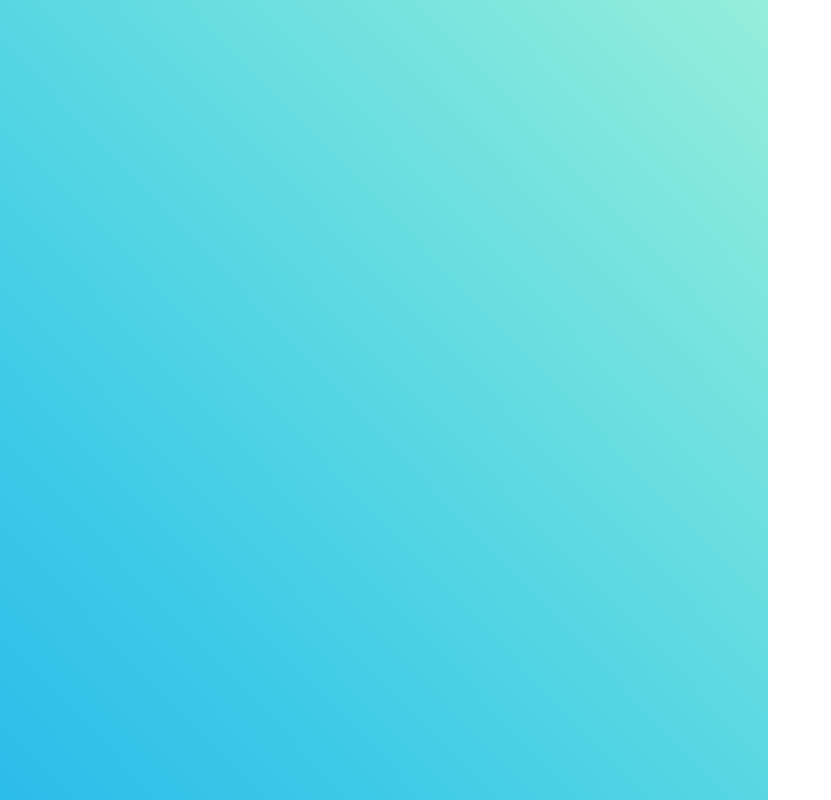
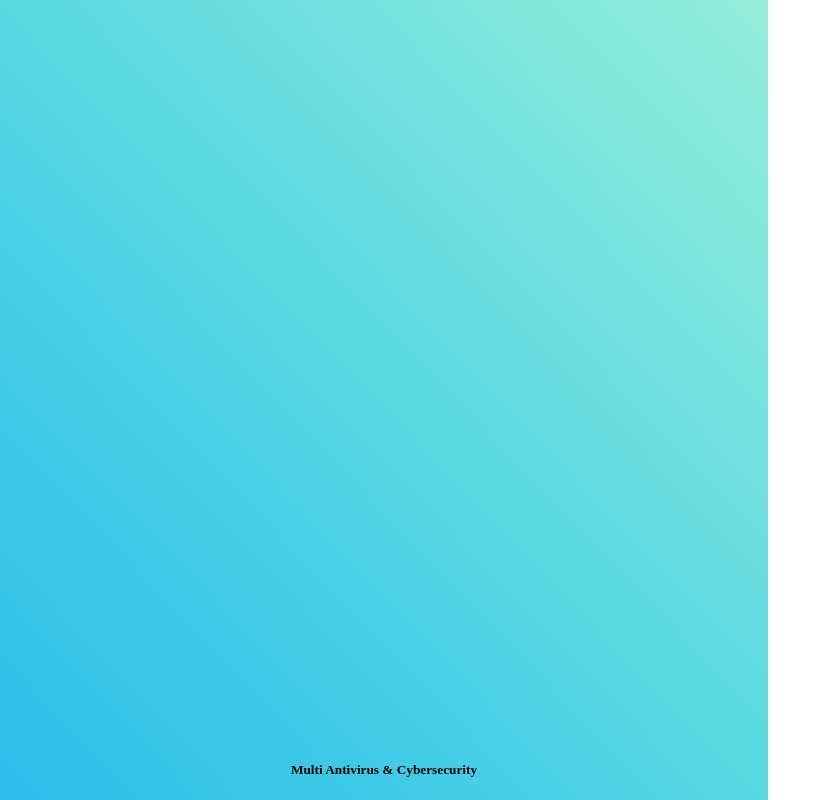
Before and after one commit to alichatraei/Antivirus-login, a plain HTML site: page index.html in a window 1280 px wide. Shown: the whole page, without its empty margins (0-831 px from the left). Drawn offline with Linux system fonts and the light colour scheme.

Commit message:
Add footer to leftside section

```diff
--- a/index.html
+++ b/index.html
@@ -8,6 +8,10 @@
     <link rel="stylesheet" href="./style.css" />
   </head>
   <body>
-    <div class="leftSide"></div>
+    <div class="leftSide">
+      <div class="footer">
+        <h5>Multi Antivirus & Cybersecurity</h5>
+      </div>
+    </div>
   </body>
 </html>
--- a/style.css
+++ b/style.css
@@ -22,3 +22,11 @@ body {
     #2cbce9
   );
 }
+.footer {
+  width: 100%;
+  text-align: center;
+  position: absolute;
+  bottom: 0;
+  font-family: websans;
+  font-size: medium;
+}
```
